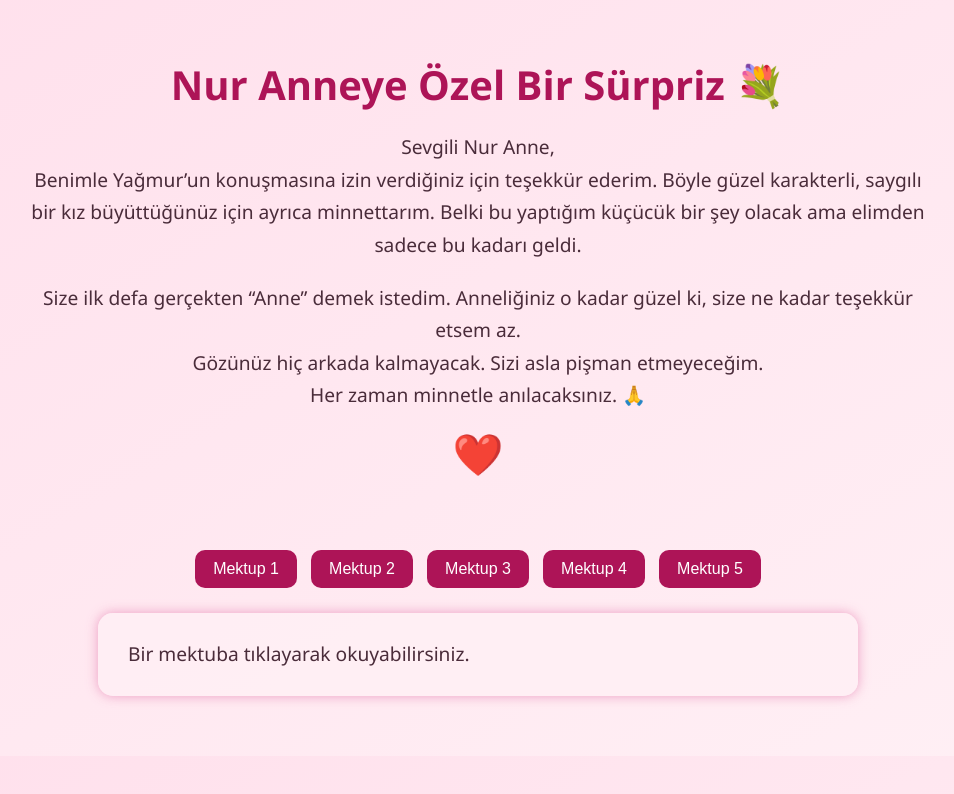
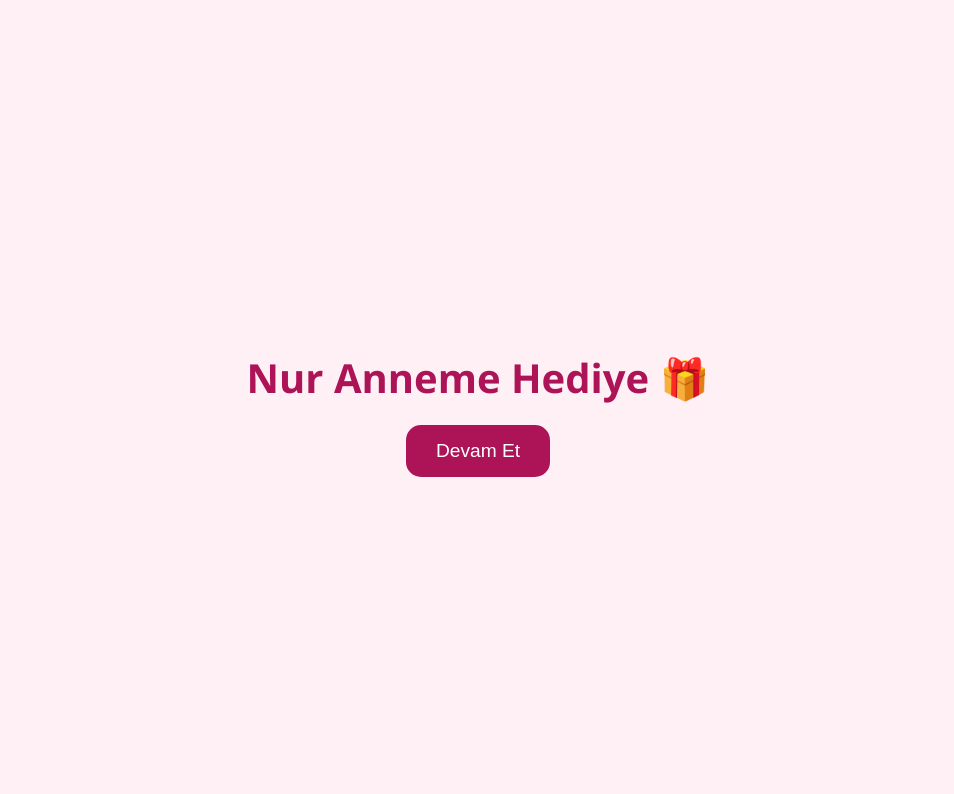
Before and after one commit to AlazOflaz06/nuranneme, a plain HTML site: page index.html in a window 1280 px wide. Shown: the whole page, without its empty margins (162-1116 px from the left). Drawn offline with Linux system fonts and the light colour scheme.

Commit message:
Update index.html

```diff
--- a/index.html
+++ b/index.html
@@ -3,7 +3,7 @@
 <head>
   <meta charset="UTF-8" />
   <meta name="viewport" content="width=device-width, initial-scale=1" />
-  <title>Nur Anneye Özel</title>
+  <title>Nur Anneme</title>
   <style>
     body {
       background: linear-gradient(to bottom right, #ffe0ec, #fff0f5);
@@ -12,27 +12,65 @@
       margin: 0;
       padding: 0;
     }
+
+    .giris {
+      position: fixed;
+      top: 0; left: 0; right: 0; bottom: 0;
+      background: #fff0f5;
+      display: flex;
+      flex-direction: column;
+      align-items: center;
+      justify-content: center;
+      z-index: 999;
+    }
+
+    .giris h1 {
+      font-size: 2.5rem;
+      color: #ad1457;
+      margin-bottom: 20px;
+    }
+
+    .giris button {
+      background-color: #ad1457;
+      color: white;
+      padding: 15px 30px;
+      border: none;
+      border-radius: 15px;
+      font-size: 1.2rem;
+      cursor: pointer;
+      transition: background-color 0.3s ease;
+    }
+
+    .giris button:hover {
+      background-color: #c2185b;
+    }
+
     .container {
       max-width: 900px;
       margin: auto;
       padding: 30px 20px;
       text-align: center;
+      display: none;
     }
-    h1 {
-      font-size: 2.5rem;
+
+    h2 {
+      font-size: 2rem;
       margin-bottom: 10px;
       color: #ad1457;
     }
+
     p {
       font-size: 1.2rem;
       line-height: 1.7;
       margin-bottom: 20px;
     }
+
     .heart {
       font-size: 2rem;
       color: red;
       animation: pulse 1.5s infinite;
     }
+
     @keyframes pulse {
       0% { transform: scale(1); }
       50% { transform: scale(1.3); }
@@ -44,6 +82,7 @@
       margin: 40px auto 20px;
       text-align: center;
     }
+
     #letters button {
       background-color: #ad1457;
       color: white;
@@ -55,9 +94,11 @@
       cursor: pointer;
       transition: background-color 0.3s ease;
     }
+
     #letters button:hover {
       background-color: #c2185b;
     }
+
     #letterContent {
       max-width: 700px;
       margin: 20px auto 60px;
@@ -73,21 +114,28 @@
   </style>
 </head>
 <body>
-  <div class="container">
-    <h1>Nur Anneye Özel Bir Sürpriz 💐</h1>
+
+  <!-- Giriş Ekranı -->
+  <div class="giris" id="girisEkrani">
+    <h1>Nur Anneme Hediye 🎁</h1>
+    <button onclick="girisYap()">Devam Et</button>
+  </div>
+
+  <!-- Asıl İçerik -->
+  <div class="container" id="anaIcerik">
+    <h2>Nur Anneme Özel Bir Sürpriz 💐</h2>
     <p>
-      Sevgili Nur Anne,<br />
+      Sevgili Nur Annem,<br />
       Benimle Yağmur’un konuşmasına izin verdiğiniz için teşekkür ederim. Böyle güzel
       karakterli, saygılı bir kız büyüttüğünüz için ayrıca minnettarım. Belki bu yaptığım
       küçücük bir şey olacak ama elimden sadece bu kadarı geldi.
     </p>
     <p>
-      Size ilk defa gerçekten “Anne” demek istedim. Anneliğiniz o kadar güzel ki, size ne kadar teşekkür etsem az.<br />
+      Size ilk defa gerçekten “Annem” demek istedim. Anneliğiniz o kadar güzel ki, size ne kadar teşekkür etsem az.<br />
       Gözünüz hiç arkada kalmayacak. Sizi asla pişman etmeyeceğim.<br />
       Her zaman minnetle anılacaksınız. 🙏
     </p>
     <div class="heart">❤️</div>
-  </div>
 
     <div id="letters">
       <button onclick="showLetter(1)">Mektup 1</button>
@@ -98,19 +146,26 @@
     </div>
 
     <div id="letterContent">Bir mektuba tıklayarak okuyabilirsiniz.</div>
+  </div>
 
   <script>
+    function girisYap() {
+      document.getElementById('girisEkrani').style.display = 'none';
+      document.getElementById('anaIcerik').style.display = 'block';
+    }
+
     const letters = {
-      1: `Sevgili Nur Anne,\nHayatıma kattığınız sevgi ve sıcaklık için teşekkür ederim. Siz olmasaydınız, Yağmur böyle güzel bir insan olmazdı. İyi ki varsınız.`,
-      2: `Nur Annecim,\nHer zaman yanımızda olduğunuz için minnettarım. Sevginiz ve desteğiniz bizim için çok değerli. Sizi çok seviyoruz!`,
-      3: `Canım Nur Anne,\nKızınızın kalbinde ne kadar güzel bir yeriniz olduğunu biliyorum. Bize kattığınız her şey için teşekkür ederim. Sağlıklı ve mutlu kalın.`,
-      4: `Sevgili Nur Anne,\nSizin gibi bir anneye sahip olduğu için Yağmur çok şanslı. Sizden öğrendikleriyle hayatı daha güzel yaşıyor. Her şey için teşekkürler!`,
-      5: `Nur Anne,\nBu küçük mektupla size ne kadar değer verdiğimizi göstermek istedik. Sevginizle ailemizi daha da güçlü kıldınız. İyi ki bizimlesiniz!`
+      1: `Canım Annem,\nSadece Yağmur’un değil, hepimizin kalbine dokunuyorsunuz. Sizin sevginizle bu aile daha güzel. İyi ki varsınız.`,
+      2: `Nur Annem,\nVarlığınız huzur veriyor. Bu küçük sayfada size duyduğum minneti anlatmak istedim. Sizi çok seviyoruz.`,
+      3: `Sevgili Annem,\nYüzünüzdeki gülümseme, hepimize güç veriyor. Allah sizi başımızdan eksik etmesin. ❤️`,
+      4: `Annem,\nSizi tanıdığım her gün için minnettarım. Bu satırlar yetersiz ama kalbimiz hep sizinle.`,
+      5: `Kıymetli Annem,\nSize bu mektupları yazmak bile duygulandırıyor. Varlığınız bir nimet, ellerinizden öpüyorum.`
     };
 
     function showLetter(num) {
       document.getElementById("letterContent").textContent = letters[num];
     }
   </script>
+
 </body>
 </html>
```
Lines whose indentation alone changed are shown as unchanged.
